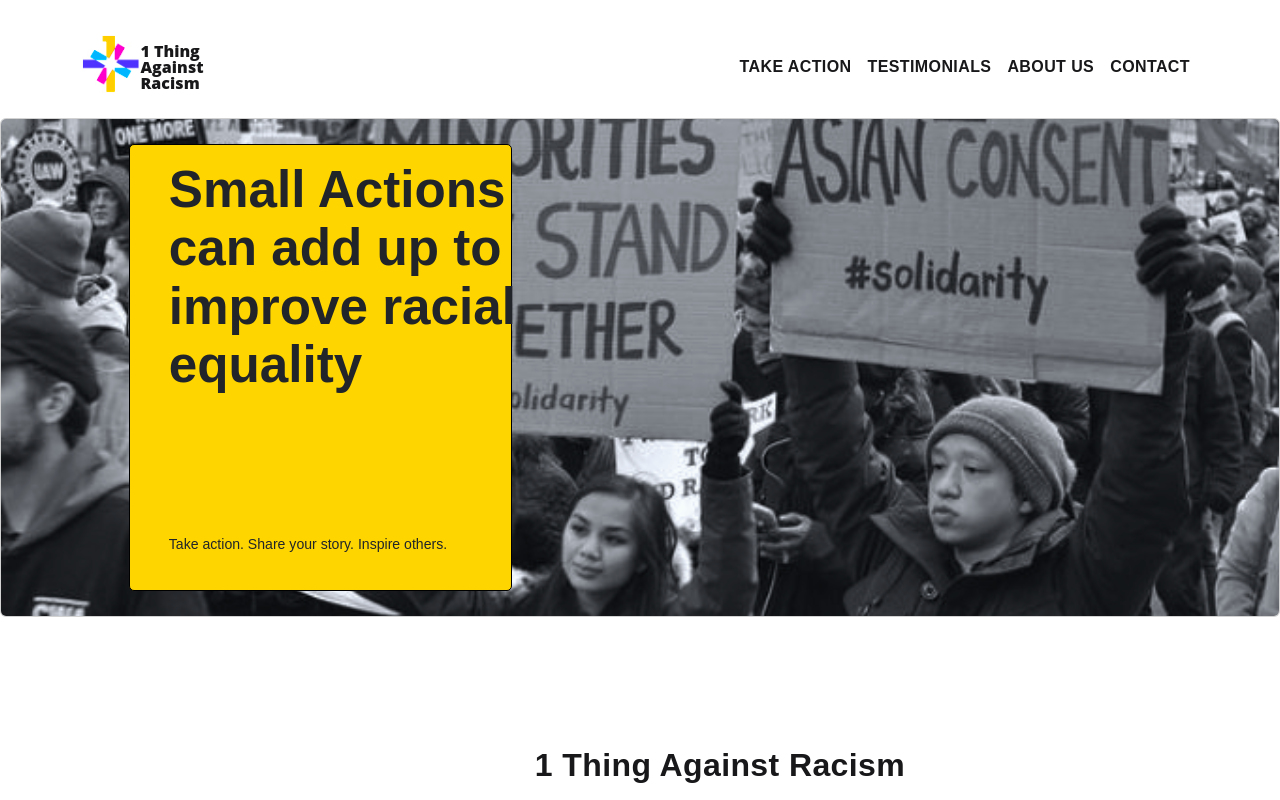
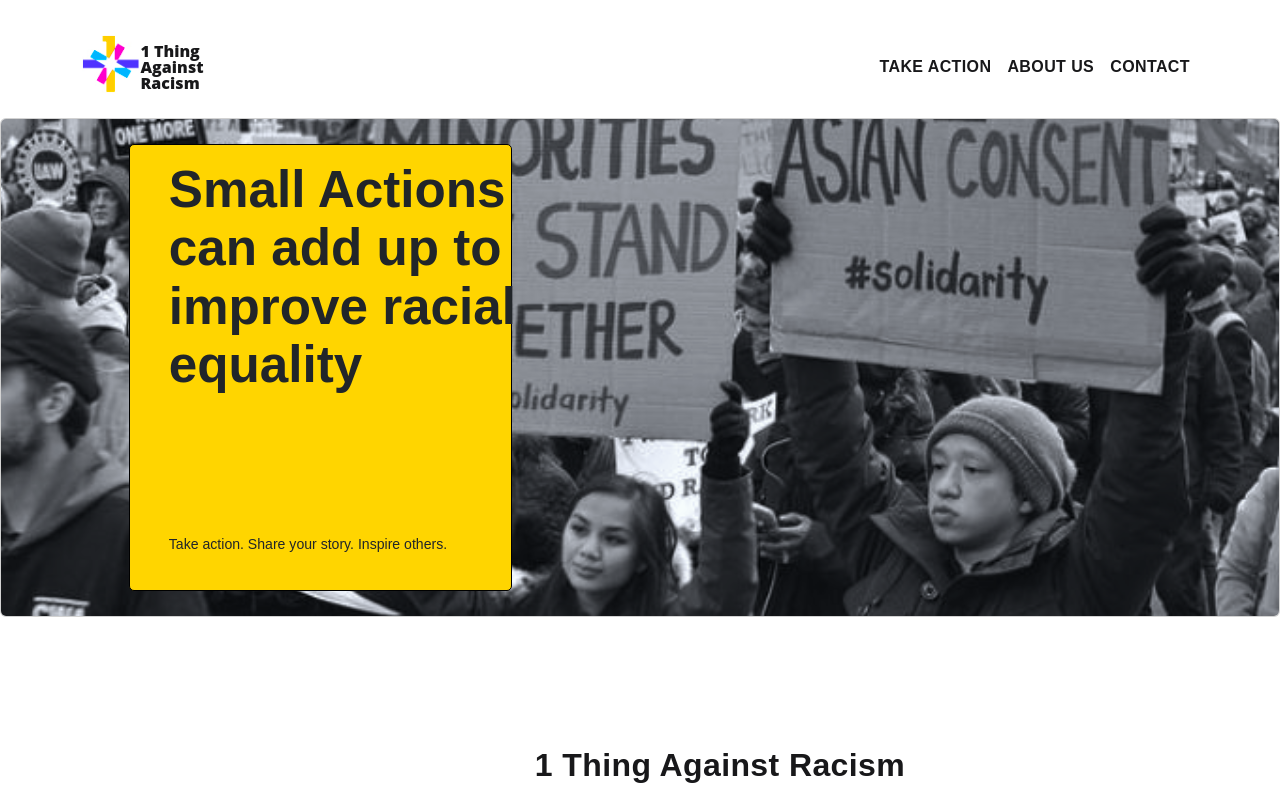
Before and after one commit to 1thing-org/1thing.org, a React (Create React App) app: page / in a window 1280 px wide. Shown: the top 800 px of the page. Built offline with nearby package versions, Linux system fonts and the light colour scheme; no server answers.

Commit message:
keep testimonial commented out for now

```diff
--- a/src/components/navbar/NavBar.tsx
+++ b/src/components/navbar/NavBar.tsx
@@ -54,11 +54,11 @@ function NavBar() {
                 links={"/takeaction"}
                 className={"inner-text"}
               ></Page>
-              <Page
+              {/* <Page
                 title={"Testimonials"}
                 links={"/testimonials"}
                 className={"inner-text"}
-              ></Page>
+              ></Page> */}
               <Page
                 title={"About Us"}
                 links={"/aboutus"}
```
